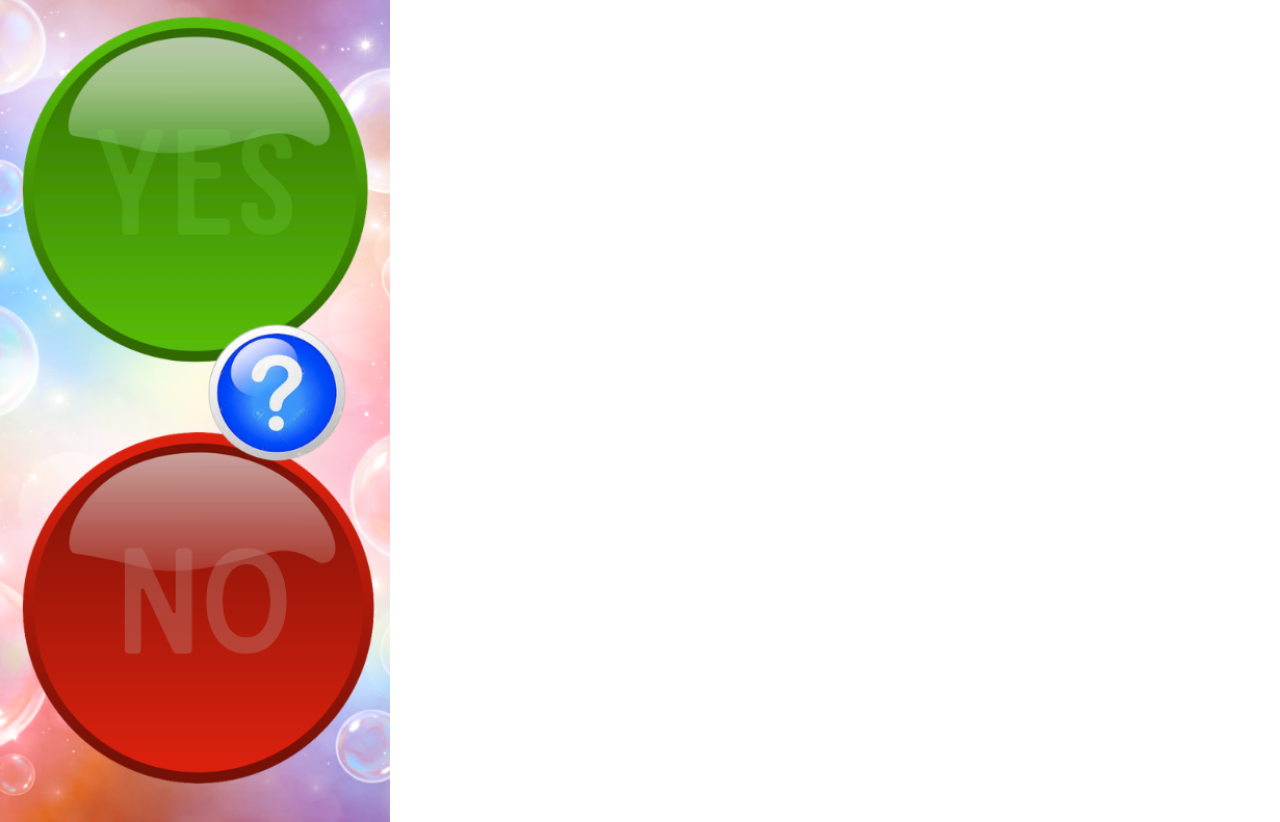
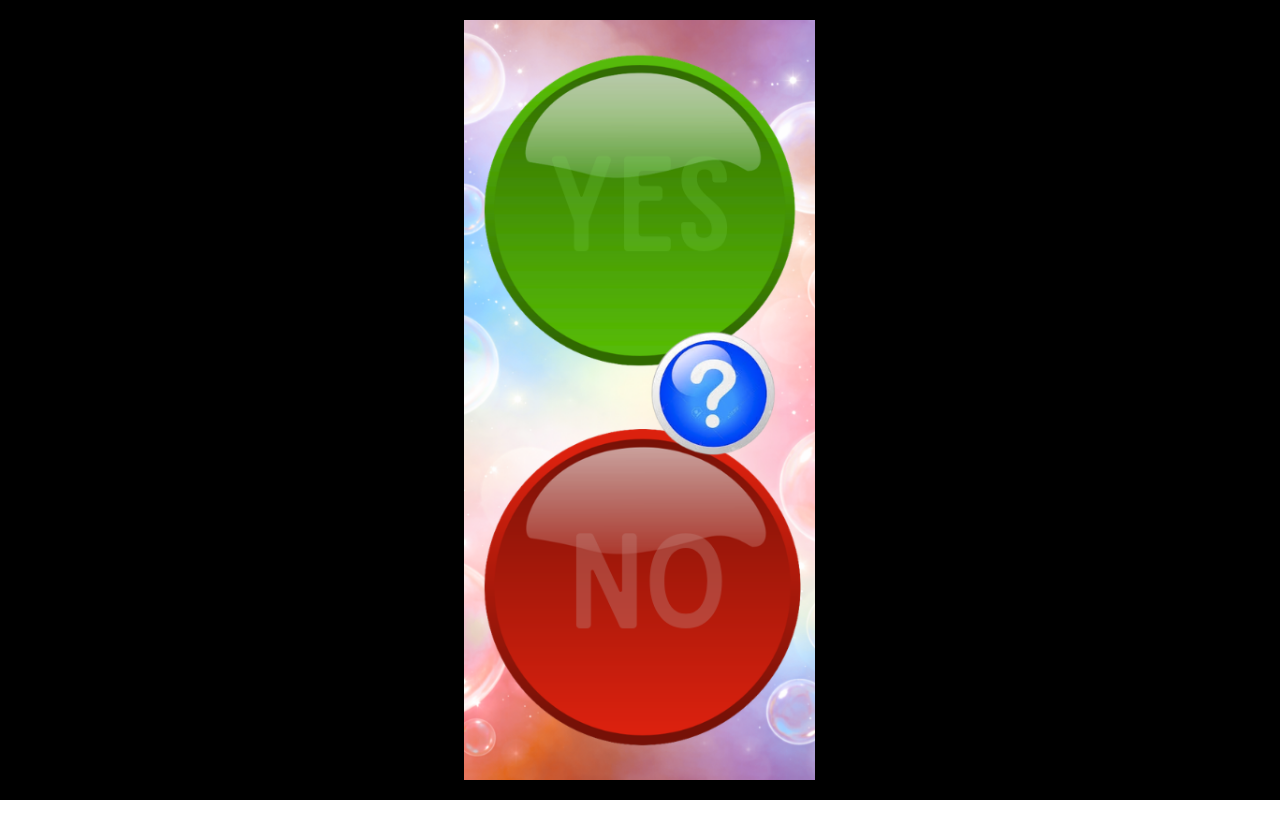
Before and after one commit to toddmcc79-png/voice-aid, a React (Vite) app: page / in a window 1280 px wide. After the commit the page ends 800 px from the top, so only its background shows below. Built offline with nearby package versions, Linux system fonts and the light colour scheme.

Commit message:
fixed build error

```diff
--- a/src/App.jsx
+++ b/src/App.jsx
@@ -183,45 +183,51 @@ export default function App() {
 const styles = {
   wrapper: {
     height: "100vh",
+    width: "100vw",
     display: "flex",
     justifyContent: "center",
     alignItems: "center",
     backgroundColor: "#000",
   },
+
   container: {
     position: "relative",
-    width: "390px",
-    height: "844px",
+    aspectRatio: "390 / 844",  // keeps iPhone shape
+    height: "95vh",            // scales to screen height
+    maxWidth: "100%",
     backgroundImage: "url('/background.png')",
     backgroundSize: "contain",
     backgroundPosition: "center",
     backgroundRepeat: "no-repeat",
   },
+
   yesZone: {
     position: "absolute",
     top: "8%",
     left: "50%",
     transform: "translateX(-50%)",
-    width: "260px",
-    height: "260px",
+    width: "65%",
+    aspectRatio: "1 / 1",
     borderRadius: "50%",
   },
+
   mainZone: {
     position: "absolute",
     top: "38%",
     left: "50%",
     transform: "translateX(-50%)",
-    width: "260px",
-    height: "260px",
+    width: "65%",
+    aspectRatio: "1 / 1",
     borderRadius: "50%",
   },
+
   noZone: {
     position: "absolute",
     bottom: "6%",
     left: "50%",
     transform: "translateX(-50%)",
-    width: "260px",
-    height: "260px",
+    width: "65%",
+    aspectRatio: "1 / 1",
     borderRadius: "50%",
   },
 };
```
